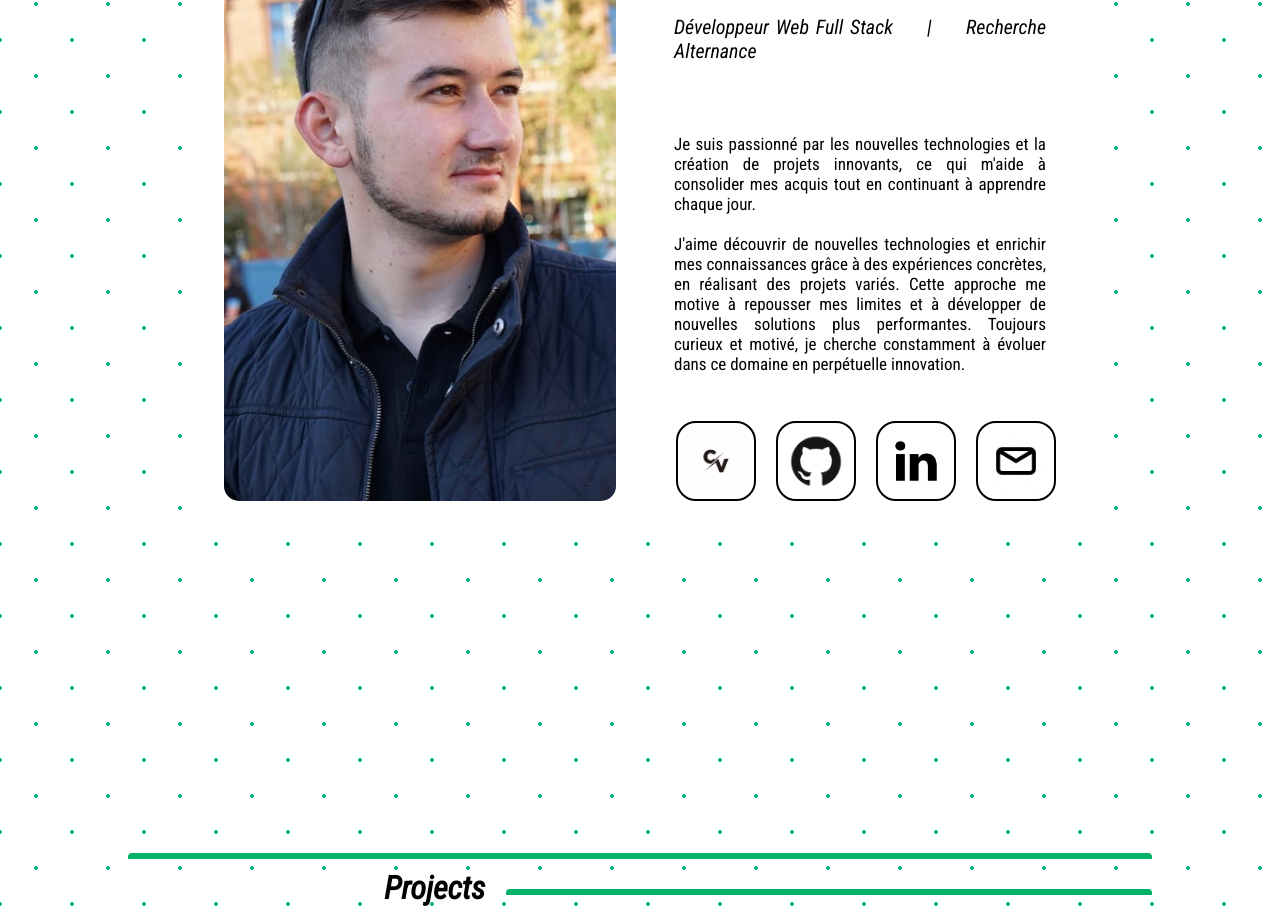
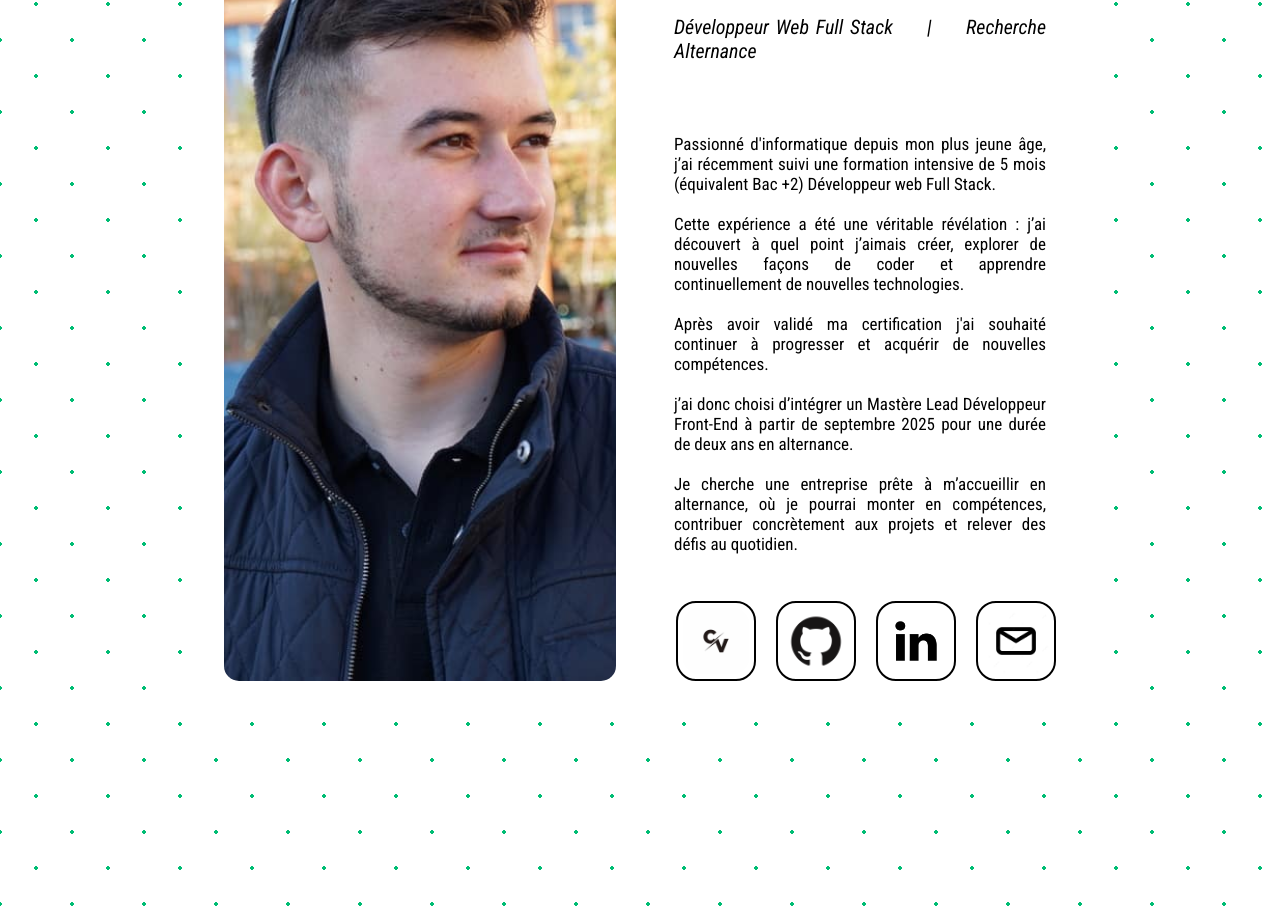
Before and after one commit to FarCodeFR/PortFolio-1.0, a React (Vite) app: page / in a window 1280 px wide. Shown: the part 1400-2317 px from the top of the page. Built offline with nearby package versions, Linux system fonts and the light colour scheme; a web font is replaced by a local one.

Commit message:
Modification du text profil

```diff
--- a/src/assets/components/Profile.tsx
+++ b/src/assets/components/Profile.tsx
@@ -33,15 +33,21 @@ function Profile() {
             Alternance
           </p>
           <p>
-            Je suis passionné par les nouvelles technologies et la création de
-            projets innovants, ce qui m'aide à consolider mes acquis tout en
-            continuant à apprendre chaque jour. <br />
-            <br /> J'aime découvrir de nouvelles technologies et enrichir mes
-            connaissances grâce à des expériences concrètes, en réalisant des
-            projets variés. Cette approche me motive à repousser mes limites et
-            à développer de nouvelles solutions plus performantes. Toujours
-            curieux et motivé, je cherche constamment à évoluer dans ce domaine
-            en perpétuelle innovation.
+            Passionné d'informatique depuis mon plus jeune âge, j’ai récemment
+            suivi une formation intensive de 5 mois (équivalent Bac +2)
+            Développeur web Full Stack. <br /> <br /> Cette expérience a été une
+            véritable révélation : j’ai découvert à quel point j’aimais créer,
+            explorer de nouvelles façons de coder et apprendre continuellement
+            de nouvelles technologies.
+            <br />
+            <br />
+            Après avoir validé ma certification j'ai souhaité continuer à
+            progresser et acquérir de nouvelles compétences. <br /> <br /> j’ai
+            donc choisi d’intégrer un Mastère Lead Développeur Front-End à
+            partir de septembre 2025 pour une durée de deux ans en alternance.
+            <br /> <br /> Je cherche une entreprise prête à m’accueillir en
+            alternance, où je pourrai monter en compétences, contribuer
+            concrètement aux projets et relever des défis au quotidien.
           </p>
           <section className="container-link">
             <a
```
